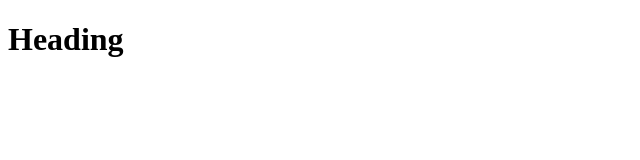
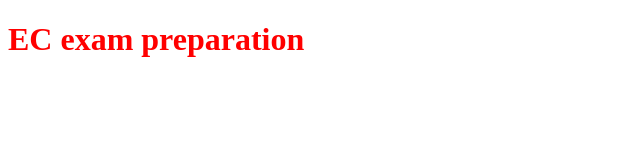
Before and after one commit to Vamsi3prog/demo, a plain HTML site: page index.html in a window 1280 px wide. Shown: the whole page, without its empty margins (0-640 px from the left). Drawn offline with Linux system fonts and the light colour scheme.

Commit message:
Update index.html

```diff
--- a/index.html
+++ b/index.html
@@ -5,6 +5,11 @@
         <title>First website</title>
     </head>
     <body>
-        <h1>Heading</h1>
+        <h1 class="head">EC exam preparation</h1>
+        <style type="text/css" media="all">
+            .head{
+                color: red;
+            }
+        </style>
     </body>
 </html>
```
